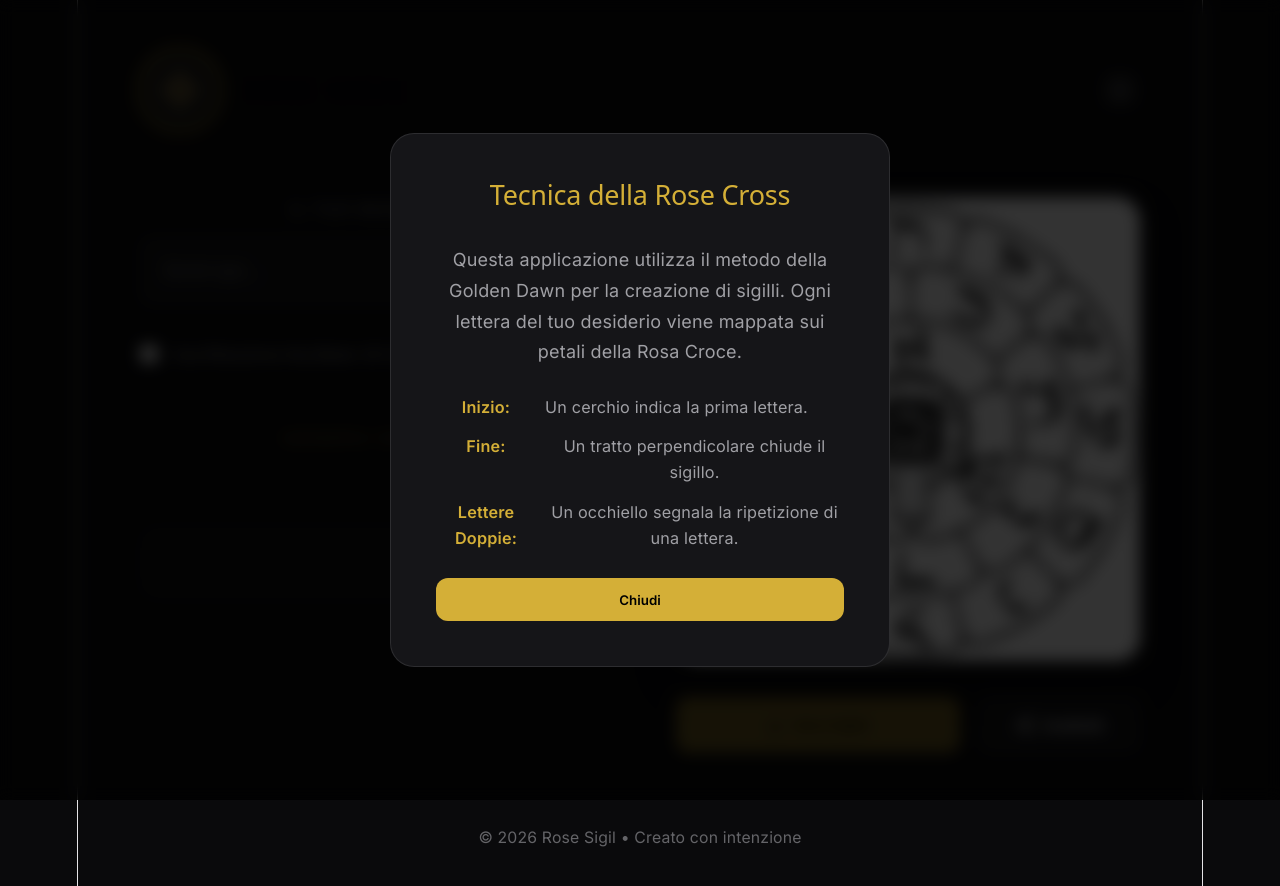
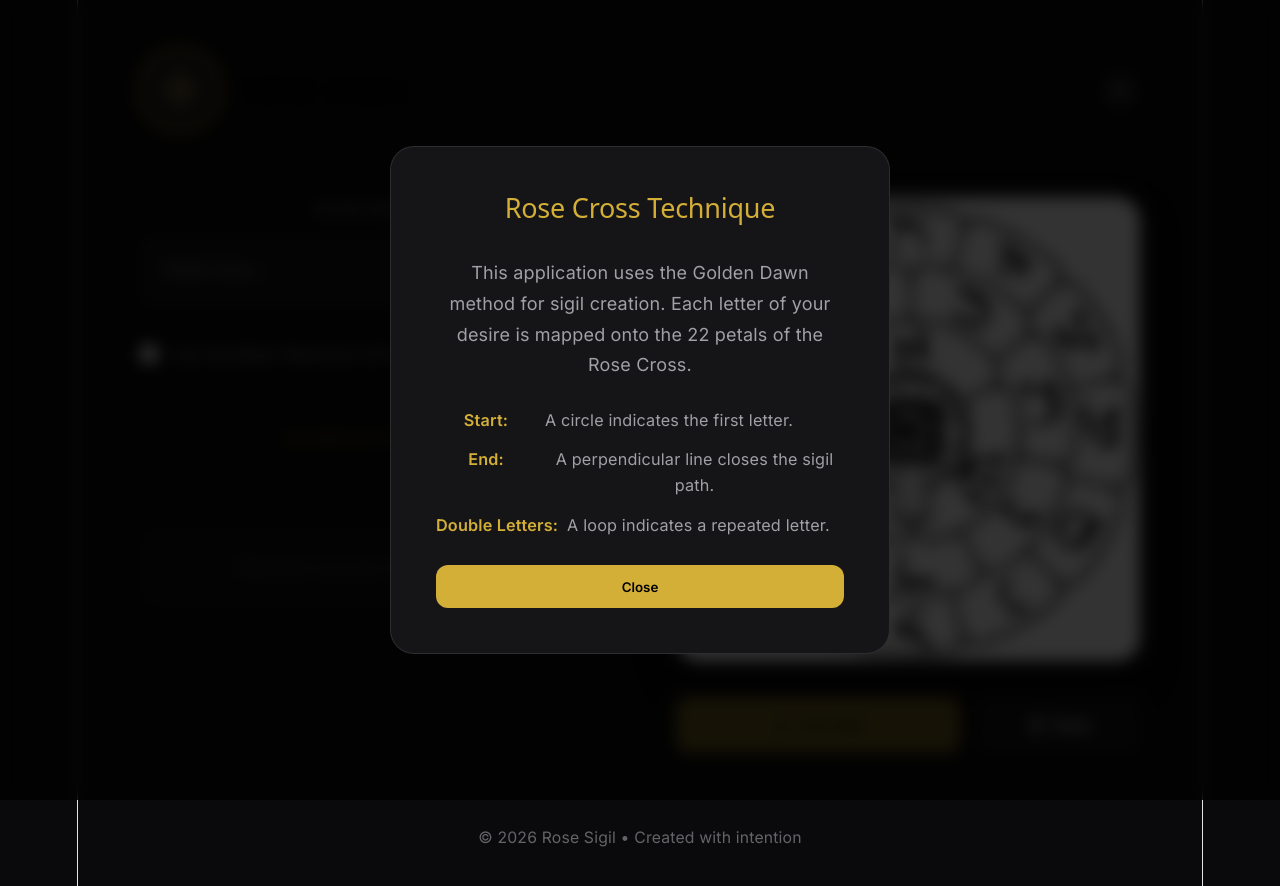
Before and after one commit to fraterr/Rose-Sigil, a React (Vite) app: page / in a window 1280 px wide. Both pictures are taken after a click on the button 1120 px from the left and 89 px from the top of the page. Shown: the top 886 px of the page. Built offline with nearby package versions, Linux system fonts and the light colour scheme.

Commit message:
Localization: Translate the entire app into English

```diff
--- a/index.html
+++ b/index.html
@@ -5,7 +5,7 @@
     <link rel="icon" type="image/png" href="logo.png" />
     <meta name="viewport" content="width=device-width, initial-scale=1.0" />
     <title>Rose Sigil • Golden Dawn Sigil Creator</title>
-    <meta name="description" content="Crea sigilli dinamici utilizzando la tecnica della Rosa Croce della Golden Dawn. Un'esperienza pulita, esoterica e minimalista." />
+    <meta name="description" content="Create dynamic sigils using the Golden Dawn Rose Cross technique. A clean, esoteric, and minimalist experience." />
   </head>
   <body>
     <div id="root"></div>
--- a/src/App.css
+++ b/src/App.css
@@ -206,6 +206,13 @@ input[type="text"]:focus {
   color: var(--accent-color);
 }
 
+.placeholder-text {
+  color: var(--text-secondary);
+  font-size: 0.875rem;
+  opacity: 0.5;
+  font-style: italic;
+}
+
 .double-indicator {
   position: absolute;
   top: -8px;
--- a/src/App.tsx
+++ b/src/App.tsx
@@ -18,7 +18,7 @@ function App() {
   const handleGenerate = async () => {
     if (!desire) return;
 
-    // Preparazione testo iniziale
+    // Preparation
     const initialText = desire.toLowerCase().replace(/[^a-z]/g, '').split('').map((c, i) => ({
       char: c,
       id: i,
@@ -28,7 +28,7 @@ function App() {
     setAnimatedText(initialText);
     setPhase('REMOVING_VOWELS');
 
-    // 1. Animazione rimozione vocali
+    // 1. Vowel removal animation
     await new Promise(r => setTimeout(r, 1000));
     const vowels = ['a', 'e', 'i', 'o', 'u'];
     setAnimatedText(prev => prev.map(item =>
@@ -40,7 +40,7 @@ function App() {
       .map((item, i) => ({ ...item, id: i, status: 'active' as const }));
     setAnimatedText(noVowels);
 
-    // 2. Animazione rimozione doppie
+    // 2. Duplicate removal animation
     setPhase('REMOVING_DUPLICATES');
     await new Promise(r => setTimeout(r, 1000));
     const seen = new Set<string>();
@@ -59,7 +59,7 @@ function App() {
     }).map((item, i) => ({ ...item, id: i, status: 'active' as const }));
     setAnimatedText(unique);
 
-    // 3. Fase Sigillo
+    // 3. Sigil Phase
     setPhase('GENERATING');
   };
 
@@ -85,18 +85,18 @@ function App() {
           <h1>Rose Sigil</h1>
         </div>
         <button className="icon-btn" onClick={() => setShowInfo(!showInfo)}>
-          <Info size={20} />
+          <Info size={20} title="Information" />
         </button>
       </header>
 
       <main className="content">
         <section className="input-section">
           <div className="input-group">
-            <label htmlFor="desire">Il tuo desiderio</label>
+            <label htmlFor="desire">Your Desire</label>
             <input
               id="desire"
               type="text"
-              placeholder="Scrivi qui..."
+              placeholder="Write here..."
               value={desire}
               onChange={(e) => {
                 setDesire(e.target.value);
@@ -115,7 +115,7 @@ function App() {
                 onChange={(e) => setUseAiqBeker(e.target.checked)}
                 disabled={phase !== 'IDLE'}
               />
-              Usa Riduzione Aiq Beker (9 Camere)
+              Use Aiq Beker Reduction (9 Chambers)
             </label>
           </div>
 
@@ -124,11 +124,14 @@ function App() {
             onClick={handleGenerate}
             disabled={!desire || (phase !== 'IDLE' && phase !== 'COMPLETE')}
           >
-            {phase === 'IDLE' || phase === 'COMPLETE' ? 'Genera Sigillo' : 'Elaborazione...'}
+            {phase === 'IDLE' || phase === 'COMPLETE' ? 'Generate Sigil' : 'Processing...'}
           </button>
 
           <div className="visual-reduction">
             <AnimatePresence mode="popLayout">
+              {animatedText.length === 0 && phase === 'IDLE' && (
+                <span className="placeholder-text">Reduction process will appear here</span>
+              )}
               {animatedText.map((item) => (
                 <motion.span
                   key={`${item.char}-${item.id}`}
@@ -164,7 +167,7 @@ function App() {
           <div className="canvas-frame">
             <SigilCanvas
               letters={phase === 'GENERATING' || phase === 'COMPLETE' ? finalLetters : []}
-              baseImageUrl="/Rose-Sigil/res/base.png"
+              baseImageUrl={`${import.meta.env.BASE_URL}res/base.png`}
               isGenerating={phase === 'GENERATING'}
               onGenerationComplete={() => setPhase('COMPLETE')}
             />
@@ -173,11 +176,11 @@ function App() {
           <div className="actions">
             <button className="primary-btn" onClick={downloadSigil} disabled={phase !== 'COMPLETE'}>
               <Download size={18} />
-              Salva Sigillo
+              Save Sigil
             </button>
             <button className="secondary-btn" disabled={phase !== 'COMPLETE'}>
               <Share2 size={18} />
-              Condividi
+              Share
             </button>
           </div>
         </section>
@@ -193,24 +196,24 @@ function App() {
             exit={{ opacity: 0, y: 20 }}
           >
             <div className="info-card">
-              <h2>Tecnica della Rose Cross</h2>
+              <h2>Rose Cross Technique</h2>
               <p>
-                Questa applicazione utilizza il metodo della Golden Dawn per la creazione di sigilli.
-                Ogni lettera del tuo desiderio viene mappata sui petali della Rosa Croce.
+                This application uses the Golden Dawn method for sigil creation.
+                Each letter of your desire is mapped onto the 22 petals of the Rose Cross.
               </p>
               <ul>
-                <li><strong>Inizio:</strong> Un cerchio indica la prima lettera.</li>
-                <li><strong>Fine:</strong> Un tratto perpendicolare chiude il sigillo.</li>
-                <li><strong>Lettere Doppie:</strong> Un occhiello segnala la ripetizione di una lettera.</li>
+                <li><strong>Start:</strong> A circle indicates the first letter.</li>
+                <li><strong>End:</strong> A perpendicular line closes the sigil path.</li>
+                <li><strong>Double Letters:</strong> A loop indicates a repeated letter.</li>
               </ul>
-              <button className="close-btn" onClick={() => setShowInfo(false)}>Chiudi</button>
+              <button className="close-btn" onClick={() => setShowInfo(false)}>Close</button>
             </div>
           </motion.div>
         )}
       </AnimatePresence>
 
       <footer className="main-footer">
-        <p>&copy; 2026 Rose Sigil • Creato con intenzione</p>
+        <p>&copy; 2026 Rose Sigil • Created with intention</p>
       </footer>
     </div>
   );
```
